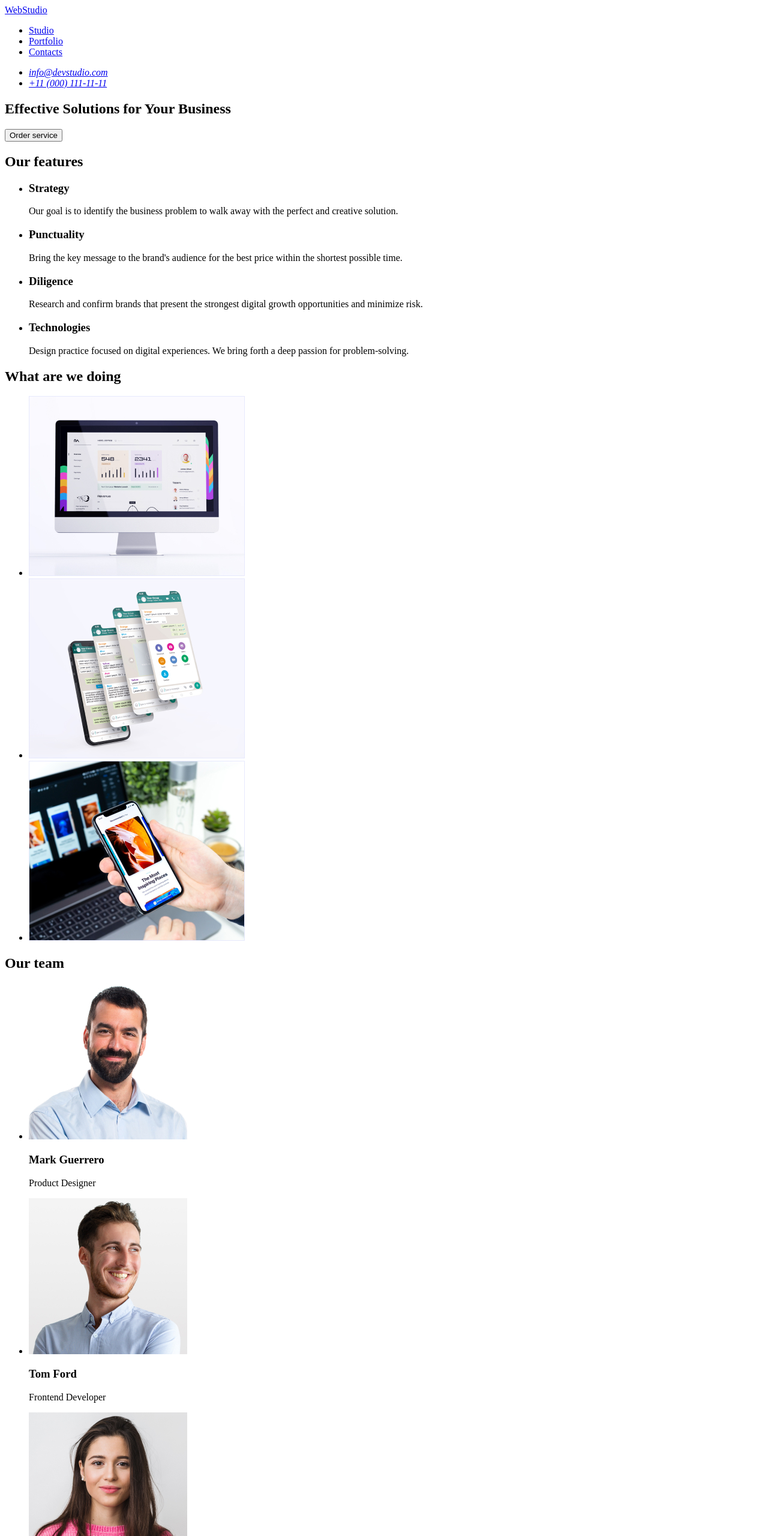
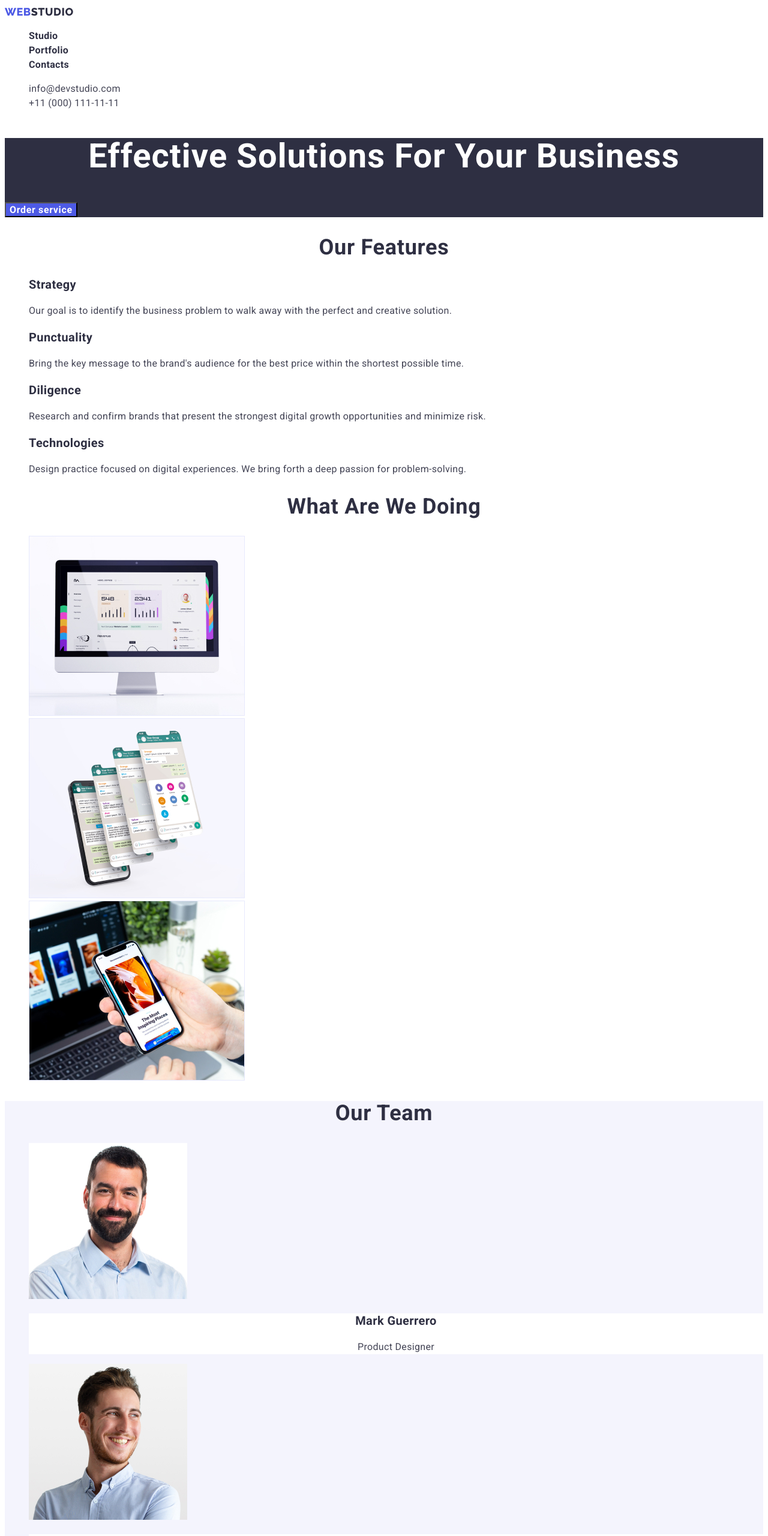
Before and after one commit to NataliiaValko/hw-html-new-02, a plain HTML site: page index.html in a window 1280 px wide. Shown: the top 2560 px of the page at 60% size. Drawn offline with Linux system fonts and the light colour scheme.

Commit message:
add-styles

```diff
--- /dev/null
+++ b/css/styles.css
@@ -0,0 +1,214 @@
+:root {
+  --primary-brand-color: #4d5ae5;
+  --dark-color: #2e2f42;
+  --success-first-color: #31d0aa;
+  --success-second-color: #31d0aa;
+  --success-third-color: #31d0aa;
+  --success-fourth-color: rgba(49, 208, 170, 0.1);
+  --text-color: #434455;
+  --subtle-text: #8e8f99;
+  --accent-color: #e7e9fc;
+  --light-first-color: #ffffff;
+  --light-second-color: #f4f4fd;
+}
+
+body {
+  font-family: Roboto, sans-serif;
+  font-size: 16px;
+  color: var(--text-color);
+  background-color: var(--page-color);
+}
+
+.list {
+  list-style: none;
+}
+
+.link {
+  text-decoration: none;
+}
+
+.nav {
+}
+.logo {
+  font-family: 'Raleway', sans-serif;
+  font-weight: 800;
+  font-size: 18px;
+  line-height: calc(24 / 18);
+  letter-spacing: 0.03em;
+  text-transform: uppercase;
+  color: var(--primary-brand-color);
+}
+
+.logo-dark {
+  color: var(--dark-color);
+}
+.nav-list {
+}
+
+.nav-item {
+}
+.nav-link {
+  font-weight: 600;
+  line-height: calc(24 / 16);
+  letter-spacing: 0.02em;
+  color: var(--dark-color);
+}
+
+.nav-link:hover {
+  color: var(--text-color);
+}
+
+.address {
+  font-style: normal;
+}
+.header-contacts-list {
+}
+.header-contacts-item {
+}
+.header-contacts-link {
+  line-height: calc(24 / 16);
+  letter-spacing: 0.02em;
+  color: var(--text-color);
+}
+
+.hero {
+  background-color: var(--dark-color);
+}
+.hero-title {
+  font-weight: 600;
+  font-size: 56px;
+  line-height: calc(60 / 56);
+  text-align: center;
+  letter-spacing: 0.02em;
+  text-transform: capitalize;
+  color: var(--light-first-color);
+}
+.main-button {
+  font-family: inherit;
+  font-weight: 600;
+  font-size: inherit;
+  line-height: calc(19 / 16);
+  letter-spacing: 0.04em;
+  color: var(--light-first-color);
+  background-color: var(--primary-brand-color);
+  cursor: pointer;
+}
+
+.features {
+}
+.features-list {
+}
+.features-item {
+}
+.features-title {
+  font-weight: 600;
+  font-size: 20px;
+  line-height: cal(24/20);
+  letter-spacing: 0.02em;
+  color: var(--dark-color);
+}
+.features-text {
+  line-height: calc(24 / 16);
+  letter-spacing: 0.02em;
+  color: var(--text-color);
+}
+
+.services {
+}
+.main-title {
+  font-weight: 600;
+  font-size: 36px;
+  line-height: calc(40 / 36);
+  text-align: center;
+  letter-spacing: 0.02em;
+  text-transform: capitalize;
+  color: var(--dark-color);
+}
+.services-list {
+}
+.services-item {
+}
+.services-img {
+}
+
+.team {
+  background-color: var(--light-second-color);
+}
+.team-list {
+}
+.team-item {
+}
+.team-img {
+}
+.team-name {
+  font-weight: 600;
+  font-size: 20px;
+  line-height: calc(24 / 20);
+  text-align: center;
+  letter-spacing: 0.02em;
+  color: var(--dark-color);
+}
+.team-position {
+  line-height: calc(24 / 16);
+  text-align: center;
+  letter-spacing: 0.02em;
+  color: var(--text-color);
+}
+
+.footer {
+  background-color: var(--dark-color);
+}
+.logo-light {
+  color: var(--light-second-color);
+}
+.team-box {
+  background-color: var(--light-first-color);
+}
+.footer-text {
+  line-height: calc(24 / 16);
+  letter-spacing: 0.02em;
+  color: var(--accent-color);
+}
+
+.portfolio {
+}
+
+.filters {
+}
+.filters-item {
+}
+.filters-button.current {
+  background-color: var(--primary-brand-color);
+  color: var(--light-first-color);
+}
+
+.filters-button {
+  background-color: var(--light-second-color);
+  font-family: inherit;
+  font-weight: 600;
+  font-size: inherit;
+  line-height: calc(24 / 16);
+  text-align: center;
+  letter-spacing: 0.04em;
+  color: var(--primary-brand-color);
+  cursor: pointer;
+}
+
+.cards-list {
+}
+.cards-item {
+}
+.cards-img {
+}
+.cards-name {
+  font-weight: 600;
+  font-size: 20px;
+  line-height: calc(24 / 20);
+  letter-spacing: 0.02em;
+  color: var(--dark-color);
+}
+.cards-type {
+  line-height: calc(24 / 16);
+  letter-spacing: 0.02em;
+  color: var(--text-color);
+}
--- a/index.html
+++ b/index.html
@@ -5,13 +5,18 @@
     <meta charset="UTF-8">
     <meta http-equiv="X-UA-Compatible" content="IE=edge">
     <meta name="viewport" content="width=device-width, initial-scale=1.0">
-    <title>hw-01</title>
+    <title>hw-02</title>
+    <link rel="preconnect" href="https://fonts.googleapis.com">
+    <link rel="preconnect" href="https://fonts.gstatic.com" crossorigin>
+    <link href="https://fonts.googleapis.com/css2?family=Raleway:wght@800&family=Roboto:wght@400;500;700&display=swap"
+        rel="stylesheet">
+    <link rel="stylesheet" href="./css/styles.css">
 </head>
 <header class="header">
-    <nav class="nav"><a href="#" class="logo link">Web<span class="logo-dark">Studio</span></a>
+    <nav class="nav"><a href="./index.html" class="logo link">Web<span class="logo-dark">Studio</span></a>
         <ul class="nav-list list">
-            <li class="nav-item"><a href="#" class="nav-link link">Studio</a></li>
-            <li class="nav-item"><a href="#" class="nav-link link">Portfolio</a></li>
+            <li class="nav-item"><a href="./" class="nav-link link">Studio</a></li>
+            <li class="nav-item"><a href="./portfolio.html" class="nav-link link">Portfolio</a></li>
             <li class="nav-item"><a href="#" class="nav-link link">Contacts</a></li>
         </ul>
     </nav>
@@ -71,35 +76,46 @@
         <ul class="list team-list">
             <li class="team-item">
                 <img src="./images/team-1.jpg" alt="guy with dark short hair" class="team-img">
-                <h3 class="team-name">Mark Guerrero</h3>
-                <p class="team position">Product Designer</p>
+                <div class="team-box">
+                    <h3 class="team-name">Mark Guerrero</h3>
+                    <p class="team-position">Product Designer</p>
+                </div>
+
             </li>
             <li class="team-item">
                 <img src="./images/team-2.jpg" alt="guy in gray shirt" class="team-img">
-                <h3 class="team-name">Tom Ford</h3>
-                <p class="team position">Frontend Developer</p>
+                <div class="team-box">
+                    <h3 class="team-name">Tom Ford</h3>
+                    <p class="team-position">Frontend Developer</p>
+                </div>
+
             </li>
             <li class="team-item">
                 <img src="./images/team-3.jpg" alt="girl with dark long hair" class="team-img">
-                <h3 class="team-name">Camila Garcia</h3>
-                <p class="team position">Marketing</p>
+                <div class="team-box">
+                    <h3 class="team-name">Camila Garcia</h3>
+                    <p class="team-position">Marketing</p>
+                </div>
+
             </li>
             <li class="team-item">
                 <img src="./images/team-4.jpg" alt="guy in a gray t-shirt" class="team-img">
-                <h3 class="team-name">Daniel Wilson</h3>
-                <p class="team position">UI Designer</p>
+
+                <div class="team-box">
+                    <h3 class="team-name">Daniel Wilson</h3>
+                    <p class="team-position">UI Designer</p>
+                </div>
+
             </li>
         </ul>
     </section>
 </main>
 <footer class="footer">
-    <a href="./index.html" class="logo">Web<span class="logo-light">Studio</span></a>
+    <a href="./index.html" class="logo link">Web<span class="logo-light">Studio</span></a>
     <p class="footer-text">Increase the flow of customers and sales for your business with digital marketing & growth
         solutions.</p>
 </footer>
 
-<body>
-
 </body>
 
 </html>
```
Also changed, not shown: portfolio.html (added, +102 -0 lines), images/cards-1.jpg (added), images/cards-2.jpg (added), images/cards-3.jpg (added), images/cards-4.jpg (added), images/cards-5.jpg (added), images/cards-6.jpg (added), images/cards-7.jpg (added), images/cards-8.jpg (added), images/cards-9.jpg (added).
